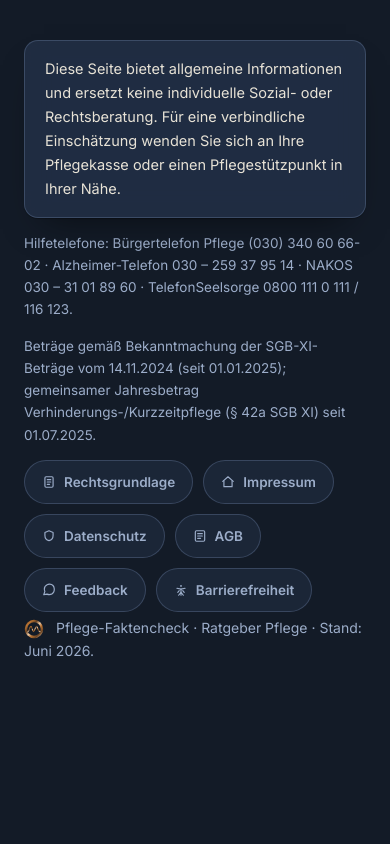
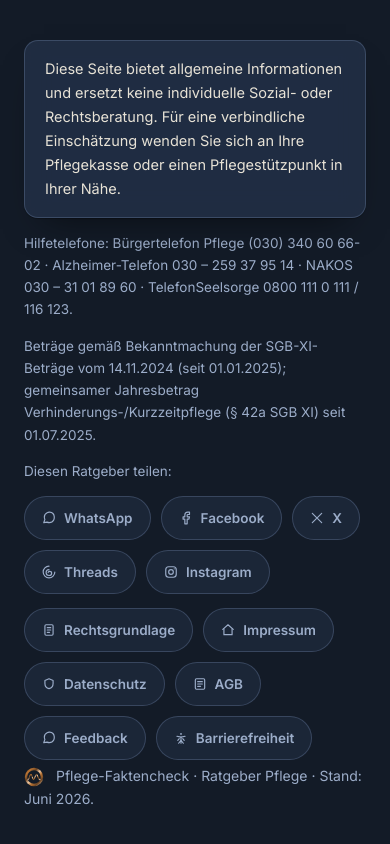
Before and after one commit to Renekrieg1401/YNA, a plain HTML site: page index.html in a window 390 px wide. Shown: the part 7932-8776 px from the top of the page. Before the commit the page ends 8654 px from the top, so only its background shows below. Drawn offline with Linux system fonts and the light colour scheme.

Commit message:
Teilen-Buttons für WhatsApp, Facebook, X, Threads, Instagram ergänzt
Echte Web-Share-Intents für WhatsApp/Facebook/X/Threads (alle 4 live
getestet, korrekte URLs bestätigt). Instagram hat keine offizielle
Web-Freigabe-URL für Links (Plattform-Einschränkung, kein Bug) —
nutzt navigator.share() auf Mobilgeräten (Instagram erscheint dort
automatisch im System-Share-Sheet), auf Desktop Link-kopieren-Fallback
mit sichtbarer Bestätigung statt eines vorgetäuschten Web-Intents.

```diff
--- a/index.html
+++ b/index.html
@@ -3002,6 +3002,14 @@
   <div class="disclaimer">Diese Seite bietet allgemeine Informationen und ersetzt keine individuelle Sozial- oder Rechtsberatung. Für eine verbindliche Einschätzung wenden Sie sich an Ihre Pflegekasse oder einen Pflegestützpunkt in Ihrer Nähe.</div>
   <div class="sources">Hilfetelefone: Bürgertelefon Pflege (030) 340 60 66-02 · Alzheimer-Telefon 030 – 259 37 95 14 · NAKOS 030 – 31 01 89 60 · TelefonSeelsorge 0800 111 0 111 / 116 123.</div>
   <div class="sources">Beträge gemäß Bekanntmachung der SGB-XI-Beträge vom 14.11.2024 (seit 01.01.2025); gemeinsamer Jahresbetrag Verhinderungs-/Kurzzeitpflege (§ 42a SGB XI) seit 01.07.2025.</div>
+  <div class="sources" style="margin-top:10px">Diesen Ratgeber teilen:</div>
+  <div class="legal-row" style="display:flex;gap:10px;flex-wrap:wrap;margin:8px 0 4px">
+    <button type="button" class="legal-btn" onclick="shareUrl('whatsapp')"><span class="icon"><svg viewBox="0 0 24 24" width="14" height="14" fill="none" stroke="currentColor" stroke-width="2" stroke-linecap="round" stroke-linejoin="round" aria-hidden="true"><path d="M21 11.5a8.38 8.38 0 0 1-.9 3.8 8.5 8.5 0 0 1-7.6 4.7 8.38 8.38 0 0 1-3.8-.9L3 20l1.9-5.7a8.38 8.38 0 0 1-.9-3.8 8.5 8.5 0 0 1 4.7-7.6 8.38 8.38 0 0 1 3.8-.9h.5a8.48 8.48 0 0 1 8 8v.5z"/></svg></span>WhatsApp</button>
+    <button type="button" class="legal-btn" onclick="shareUrl('facebook')"><span class="icon"><svg viewBox="0 0 24 24" width="14" height="14" fill="none" stroke="currentColor" stroke-width="2" stroke-linecap="round" stroke-linejoin="round" aria-hidden="true"><path d="M18 2h-3a5 5 0 0 0-5 5v3H7v4h3v8h4v-8h3l1-4h-4V7a1 1 0 0 1 1-1h3z"/></svg></span>Facebook</button>
+    <button type="button" class="legal-btn" onclick="shareUrl('twitter')"><span class="icon"><svg viewBox="0 0 24 24" width="14" height="14" fill="none" stroke="currentColor" stroke-width="2" stroke-linecap="round" stroke-linejoin="round" aria-hidden="true"><path d="M4 4l16 16M20 4L4 20"/></svg></span>X</button>
+    <button type="button" class="legal-btn" onclick="shareUrl('threads')"><span class="icon"><svg viewBox="0 0 24 24" width="14" height="14" fill="none" stroke="currentColor" stroke-width="2" stroke-linecap="round" stroke-linejoin="round" aria-hidden="true"><path d="M12 2a10 10 0 1 0 10 10"/><path d="M12 8a5 5 0 0 0 0 10c2.5 0 4.5-1.3 4.5-4 0-2-1.5-3-3.5-3-1.5 0-2.5.8-2.5 2"/></svg></span>Threads</button>
+    <button type="button" class="legal-btn" onclick="shareUrl('instagram', this)"><span class="icon"><svg viewBox="0 0 24 24" width="14" height="14" fill="none" stroke="currentColor" stroke-width="2" stroke-linecap="round" stroke-linejoin="round" aria-hidden="true"><rect x="3" y="3" width="18" height="18" rx="5"/><circle cx="12" cy="12" r="4"/><circle cx="17.5" cy="6.5" r="1" fill="currentColor" stroke="none"/></svg></span>Instagram</button>
+  </div>
   <div class="legal-row" style="display:flex;gap:10px;flex-wrap:wrap;margin:14px 0 4px">
     <button type="button" class="legal-btn" onclick="openLegal()"><span class="icon"><svg viewBox="0 0 24 24" width="14" height="14" fill="none" stroke="currentColor" stroke-width="2" stroke-linecap="round" stroke-linejoin="round" aria-hidden="true"><rect x="5" y="3" width="14" height="18" rx="2"/><line x1="9" y1="8" x2="15" y2="8"/><line x1="9" y1="12" x2="15" y2="12"/><line x1="9" y1="16" x2="13" y2="16"/></svg></span>Rechtsgrundlage</button>
     <button type="button" class="legal-btn" onclick="openImpressum()"><span class="icon"><svg viewBox="0 0 24 24" width="14" height="14" fill="none" stroke="currentColor" stroke-width="2" stroke-linecap="round" stroke-linejoin="round" aria-hidden="true"><path d="M3 11l9-8 9 8"/><path d="M5 10v10h14V10"/></svg></span>Impressum</button>
@@ -3483,6 +3491,37 @@
     document.getElementById('contact-modal').showModal();
   }
 
+  function shareUrl(plattform, btn){
+    var seite = 'https://pflege-faktencheck.de/';
+    var text = 'Pflege-Faktencheck — kostenloser Ratgeber zu Pflegegrad, Pflegegeld & mehr, jeder Betrag geprüft.';
+    var url = encodeURIComponent(seite);
+    var txt = encodeURIComponent(text);
+    var link = null;
+    if (plattform === 'whatsapp') link = 'https://wa.me/?text=' + txt + '%20' + url;
+    else if (plattform === 'facebook') link = 'https://www.facebook.com/sharer/sharer.php?u=' + url;
+    else if (plattform === 'twitter') link = 'https://twitter.com/intent/tweet?url=' + url + '&text=' + txt;
+    else if (plattform === 'threads') link = 'https://www.threads.com/intent/post?text=' + txt + '%20' + url;
+    else if (plattform === 'instagram') {
+      // Instagram bietet KEINE Web-Freigabe-URL fuer Links (offizielle Plattform-
+      // Einschraenkung, kein Bug) -- auf Mobilgeraeten mit echtem Share-Sheet
+      // (navigator.share) erscheint Instagram dort automatisch als Ziel. Im
+      // Desktop-Browser ohne Share-Sheet bleibt nur: Link kopieren + Hinweis.
+      if (navigator.share) {
+        navigator.share({ title: 'Pflege-Faktencheck', text: text, url: seite }).catch(function(){});
+        return;
+      }
+      if (navigator.clipboard && btn) {
+        var alt = btn.innerHTML;
+        navigator.clipboard.writeText(seite).then(function(){
+          btn.innerHTML = '<span class="icon"><svg viewBox="0 0 24 24" width="14" height="14" fill="none" stroke="currentColor" stroke-width="2.4" stroke-linecap="round" stroke-linejoin="round" aria-hidden="true"><polyline points="20 6 9 17 4 12"/></svg></span>Link kopiert';
+          setTimeout(function(){ btn.innerHTML = alt; }, 2200);
+        });
+      }
+      return;
+    }
+    if (link) window.open(link, '_blank', 'noopener,width=600,height=520');
+  }
+
   function openNotfall(){
     document.getElementById('cm-title').textContent = 'Akute Situation';
     var html = '<div class="callout warn" style="margin:0 0 16px"><strong>Akute Lebensgefahr — sofort anrufen:</strong>'
```
